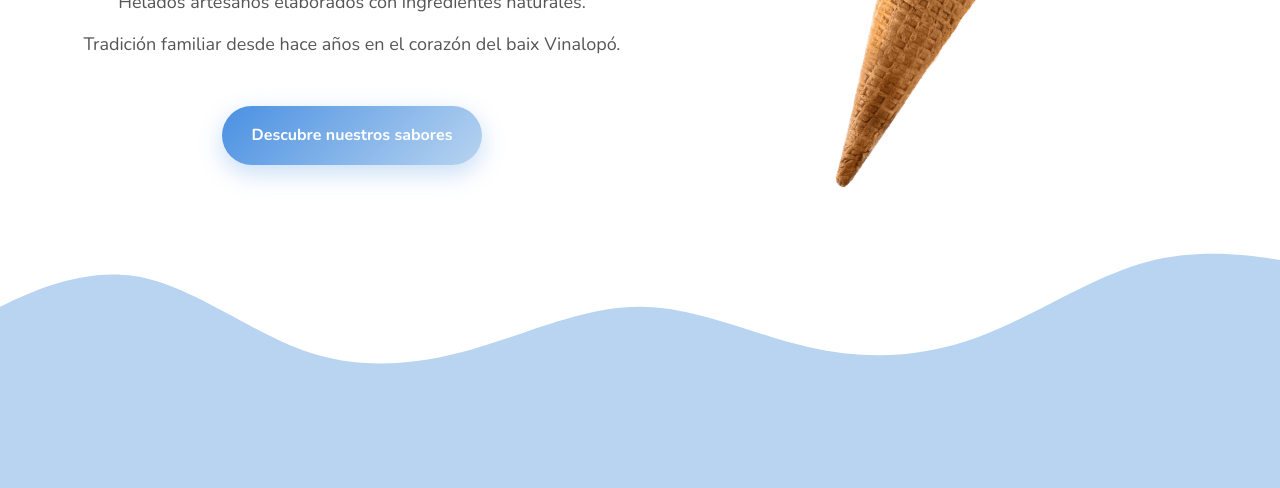
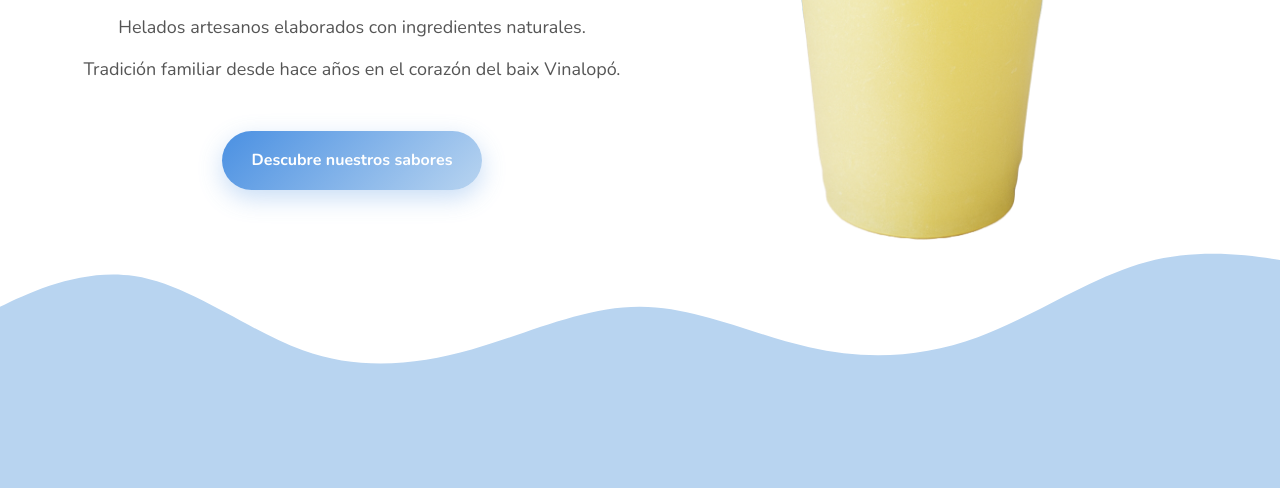
Before and after one commit to AlexRg32/helados-caldos, a website built with Vite: page index.html in a window 1280 px wide. Shown: the part 652-1140 px from the top of the page. Built offline with nearby package versions, Linux system fonts and the light colour scheme.

Commit message:
cambio imagen hero

```diff
--- a/index.html
+++ b/index.html
@@ -17,7 +17,7 @@
     <header class="header">
       <div class="header__contenido contenedor">
         <div class="header__logo">
-          <img src="src/img/logo.png" alt="imagen logo" />
+          <img src="src/img/340247033_605253721209438_2159851924007620886_n_waifu2x_art_noise1_scale-removebg-preview.png" alt="imagen logo" />
         </div>
 
         <div class="header__navegacion">
@@ -49,7 +49,7 @@
           >
         </div>
         <div class="hero__imagen">
-          <img src="/src/img/helado.png" alt="imagen helado" />
+          <img src="/src/img/6f998619-ad26-4e3f-a98b-f29e4e360fc4-2.png" alt="imagen helado" />
         </div>
       </div>
     </section>
--- a/src/css/style.css
+++ b/src/css/style.css
@@ -253,15 +253,46 @@ img {
     grid-template-columns: 1fr 1fr;
   }
 
+  .hero__imagen{
+    height: 40rem;
+  }
+
   .hero__imagen img {
-    width: 30rem;
+    width: 50rem;
+    transform: translateY(-5rem);
     height: auto;
     display: block;
     margin: 0 auto;
   }
 }
 
+@media (min-width: 1280px) {
+  .hero {
+    margin-top: 0rem;
+  }
+
+  .hero__contenido {
+    display: grid;
+    grid-template-columns: 1fr 1fr;
+  }
+
+  .hero__imagen{
+    height: 40rem;
+  }
+
+  .hero__imagen img {
+    width: 50rem;
+    transform: translateY(-20rem);
+    height: auto;
+    display: block;
+    margin: 0 auto;
+  }
+}
+
+
+
 /* Animaciones */
+/*
 @keyframes slideInLeft {
   from {
     opacity: 0;
@@ -293,6 +324,8 @@ img {
   }
 }
 
+*/
+
 /* Botones */
 .btn--primario {
   background: linear-gradient(135deg, var(--azulPrincipal), var(--azulClaro));
```
Also changed, not shown: src/img/340247033_605253721209438_2159851924007620886_n_waifu2x_art_noise1_scale-removebg-preview.png (added), src/img/6f998619-ad26-4e3f-a98b-f29e4e360fc4-2.png (added), src/img/helado.png (deleted), src/img/logo.png (deleted).
